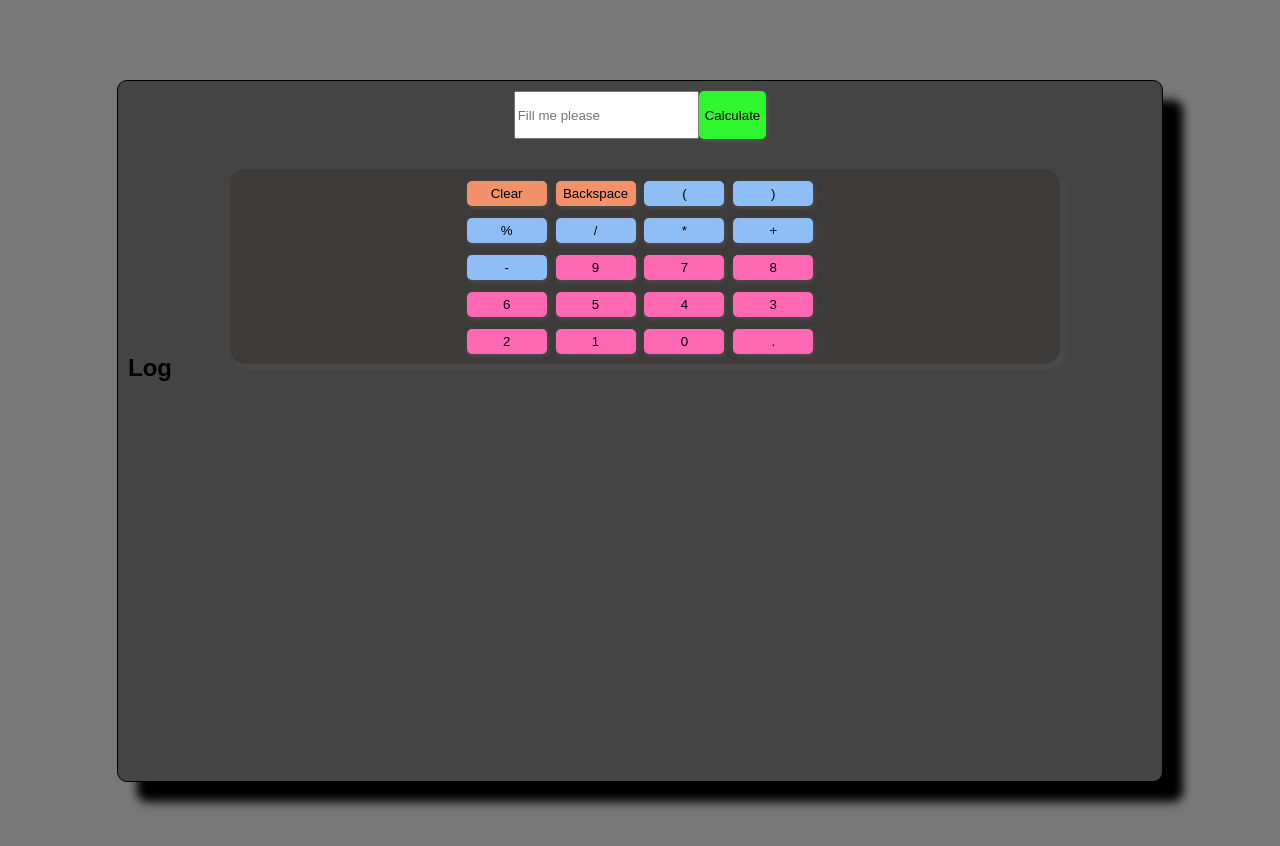
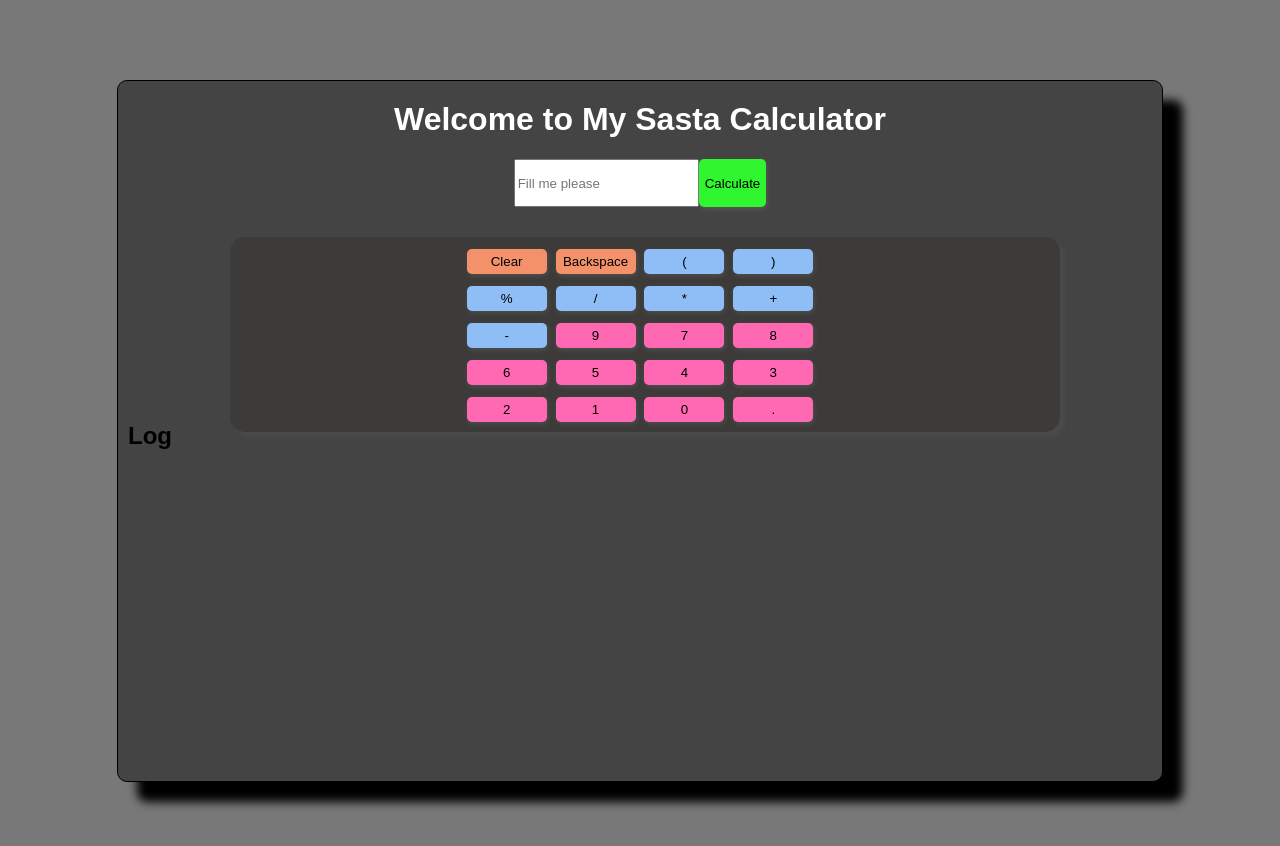
Before and after one commit to Aryan1411/calculator, a plain HTML site: page index.html in a window 1280 px wide. Drawn offline with Linux system fonts and the light colour scheme.

Commit message:
headline

```diff
--- a/index.html
+++ b/index.html
@@ -8,6 +8,7 @@
 </head>
 <body>
     <div id="main">
+        <h1>Welcome to My Sasta Calculator</h1>
         <div id="calc">
            <div id="box">
 
--- a/style.css
+++ b/style.css
@@ -4,6 +4,12 @@ body{
     margin: 0;
     padding: 0;
     background-color: rgb(121, 120, 120);
+}
+h1{
+    text-align: center;
+    color: white;
+    font-size: 2rem;
+    margin-top: 10px;
 }
 #main{
     width: 80vw;
```
